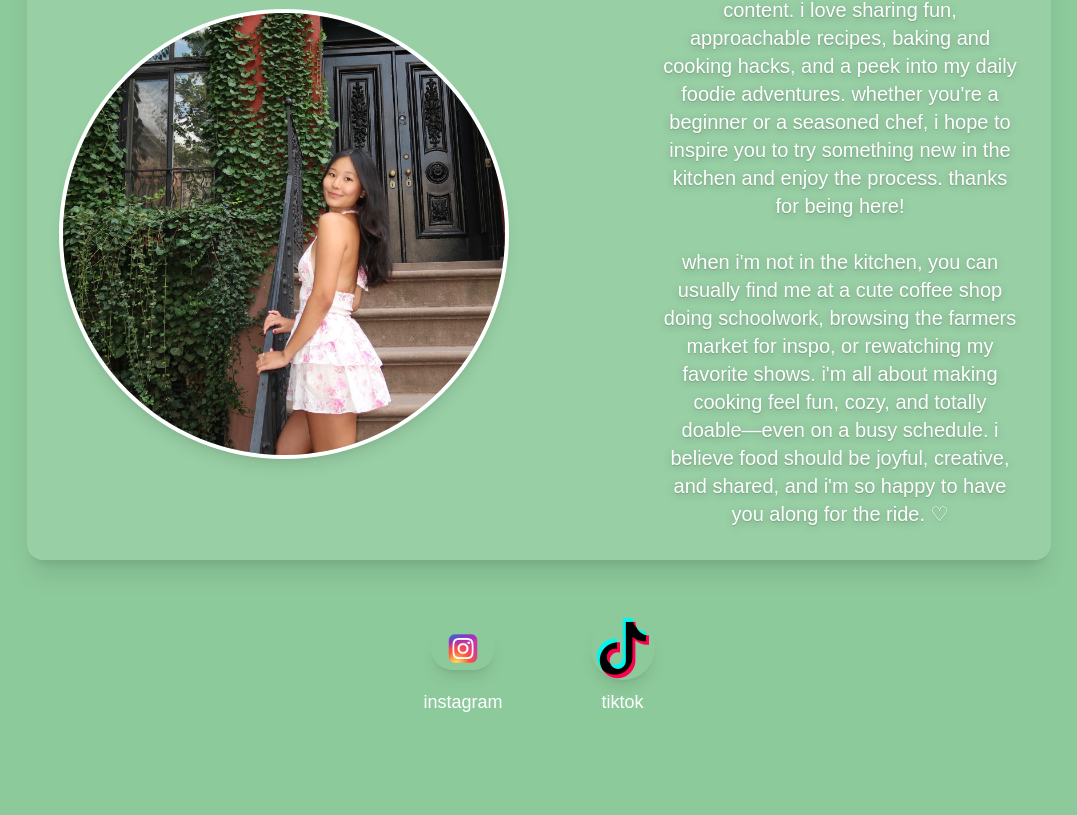
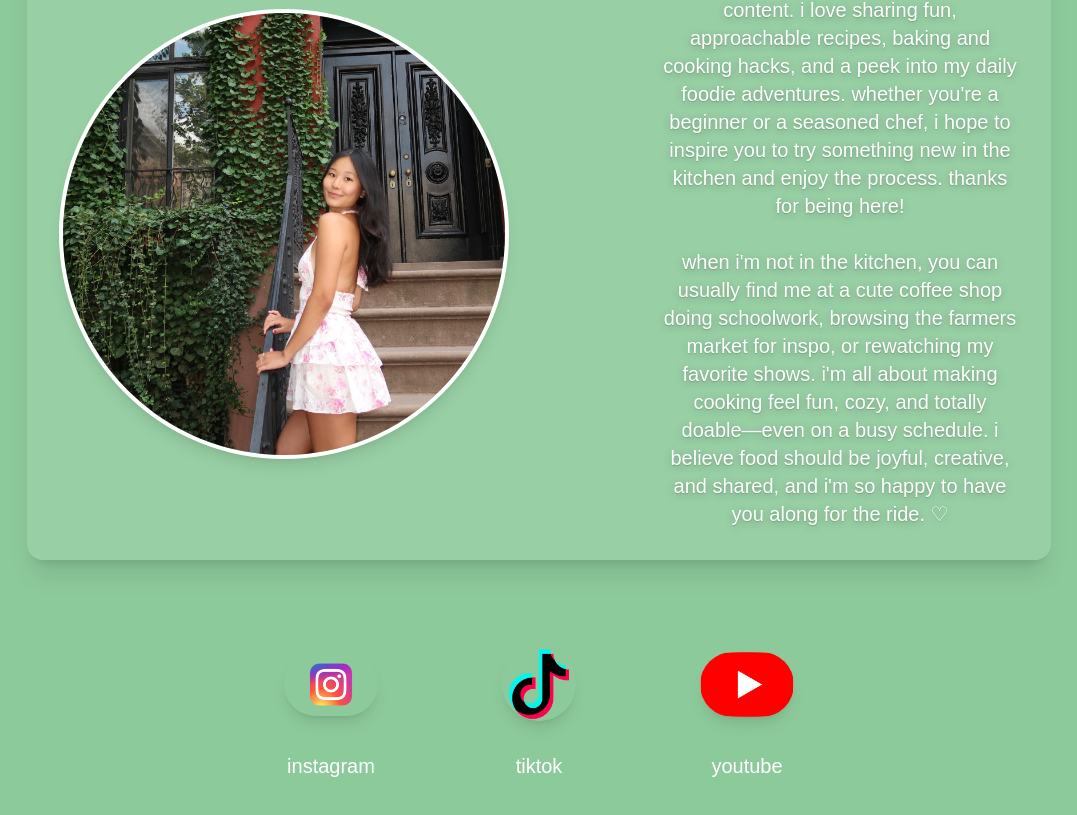
Before and after one commit to adamsolimancs/clarecreated, a Next.js app: page /about in a window 1280 px wide. Shown: the part 277-1092 px from the top of the page, without its empty margins (101-1178 px from the left). Before the commit the page ends 993 px from the top, so only its background shows below. Built offline with nearby package versions, Linux system fonts and the light colour scheme.

Commit message:
email and yt added.

```diff
--- a/app/(overview)/about/page.tsx
+++ b/app/(overview)/about/page.tsx
@@ -1,11 +1,11 @@
 import Image from "next/image";
-import Link from "next/link";
+import MediaBanner from '@/app/ui/MediaBanner';
 
 export default function AboutPage() {
     return (
         <main className="flex flex-col items-center justify-start min-h-screen pt-6 px-4 gap-6 sm:gap-10 mt-0">
-            <h1 className="text-3xl sm:text-4xl font-bold mb-2 text-center drop-shadow-lg">about me</h1>
-            <div className="flex flex-col sm:flex-row items-center bg-white/10 rounded-2xl p-6 sm:p-8 gap-8 sm:gap-20 md:gap-32 lg:gap-38 shadow-xl max-w-full sm:max-w-3xl md:max-w-4xl lg:max-w-5xl w-full">
+            <h1 className="text-4xl sm:text-4xl font-bold mb-2 text-center drop-shadow-lg">about me</h1>
+            <div className="flex flex-col sm:flex-row items-center bg-white/10 rounded-2xl p-16 sm:p-8 gap-8 sm:gap-20 md:gap-32 lg:gap-38 shadow-xl max-w-full sm:max-w-3xl md:max-w-4xl lg:max-w-5xl w-full">
                 <Image
                     src="/clare.jpeg"
                     alt="Clare profile picture"
@@ -22,43 +22,8 @@ export default function AboutPage() {
                     hi! i&apos;m clare, a college student with a passion for making fun recipes and content. i love sharing fun, approachable recipes, baking and cooking hacks, and a peek into my daily foodie adventures. whether you&apos;re a beginner or a seasoned chef, i hope to inspire you to try something new in the kitchen and enjoy the process. thanks for being here! <br></br><br></br> when i'm not in the kitchen, you can usually find me at a cute coffee shop doing schoolwork, browsing the farmers market for inspo, or rewatching my favorite shows. i&apos;m all about making cooking feel fun, cozy, and totally doable—even on a busy schedule. i believe food should be joyful, creative, and shared, and i&apos;m so happy to have you along for the ride. ♡
                 </p>
             </div>
-            <div className="flex flex-row sm:flex-row gap-14 sm:gap-22 mt-4 w-full items-center justify-center">
-                <Link
-                    href="https://www.instagram.com/clarecreated/?hl=en"
-                    target="_blank"
-                    rel="noopener noreferrer"
-                    className="flex flex-col items-center group justify-center"
-                >
-                    <div className="w-16 h-16 flex items-center justify-center">
-                        <Image
-                            src="/instagram.png"
-                            alt="Instagram"
-                            width={84}
-                            height={84}
-                            className="rounded-full shadow-lg group-hover:scale-110 transition-transform duration-200 object-contain"
-                            priority
-                        />
-                    </div>
-                    <span className="mt-2 text-base sm:text-lg font-medium text-center">instagram</span>
-                </Link>
-                <Link
-                    href="https://www.tiktok.com/@claredodo"
-                    target="_blank"
-                    rel="noopener noreferrer"
-                    className="flex flex-col items-center group justify-center"
-                >
-                    <div className="w-16 h-16 flex items-center justify-center">
-                        <Image
-                            src="/tiktok.webp"
-                            alt="TikTok"
-                            width={64}
-                            height={64}
-                            className="rounded-full shadow-lg group-hover:scale-110 transition-transform duration-200 object-contain"
-                            priority
-                        />
-                    </div>
-                    <span className="mt-2 text-base sm:text-lg font-medium text-center">tiktok</span>
-                </Link>
+            <div className="mb-12">
+                <MediaBanner />
             </div>
         </main>
     );
--- a/app/(overview)/page.tsx
+++ b/app/(overview)/page.tsx
@@ -2,6 +2,7 @@
 import Image from "next/image";
 import Link from "next/link";
 import SplitText from '@/app/ui/SplitText.js';
+import MediaBanner from '@/app/ui/MediaBanner';
 
 // Home page component
 export default function Home() {
@@ -28,44 +29,9 @@ export default function Home() {
       <p className="text-lg sm:text-xl text-center max-w-xs sm:max-w-xl drop-shadow-lg">
         hi, i’m clare! i share fun & yummy recipes, baking/cooking hacks, and lifestyle content. follow me on social media for more!
       </p>
-      <div className="flex flex-row sm:flex-row gap-14 sm:gap-22 mt-6 w-full items-center justify-center">
-        <Link
-          href="https://www.instagram.com/clarecreated/?hl=en"
-          target="_blank"
-          rel="noopener noreferrer"
-          className="flex flex-col items-center group"
-        >
-          <div className="w-16 h-16 sm:w-[120px] sm:h-[120px] flex items-center justify-center">
-            <Image
-              src="/instagram.png"
-              alt="Instagram"
-              width={94}
-              height={94}
-              className="rounded-full shadow-lg group-hover:scale-110 transition-transform duration-200 object-contain"
-              priority
-            />
-          </div>
-          <span className="mt-2 text-lg sm:text-xl font-medium">instagram</span>
-        </Link>
-        <Link
-          href="https://www.tiktok.com/@claredodo"
-          target="_blank"
-          rel="noopener noreferrer"
-          className="flex flex-col items-center group"
-        >
-          <div className="w-16 h-16 sm:w-[120px] sm:h-[120px] flex items-center justify-center">
-            <Image
-              src="/tiktok.webp"
-              alt="TikTok"
-              width={74}
-              height={74}
-              className="rounded-full shadow-lg group-hover:scale-110 transition-transform duration-200 object-contain"
-              priority
-            />
-          </div>
-          <span className="mt-2 text-lg sm:text-xl font-medium">tiktok</span>
-        </Link>
-      </div>
+
+     <MediaBanner />
+
       <div className="mt-10 w-full flex justify-center">
         <div className="flex flex-col items-center bg-white/70 dark:bg-black/40 rounded-xl p-6 gap-4 shadow-lg max-w-xs sm:max-w-md w-full">
           <h3 className="text-lg sm:text-xl font-semibold mb-1 text-center">my promotions</h3>
@@ -85,6 +51,7 @@ export default function Home() {
           >
             nugo discount code
           </Link>
+          <h4 className="text-sm sm:text-base font-medium mt-4 mb-1 text-center">business inquiries: itsclarecreated@gmail.com</h4>
         </div>
       </div>
     </main>
--- /dev/null
+++ b/app/ui/MediaBanner.tsx
@@ -0,0 +1,63 @@
+import Link from "next/link";
+import Image from "next/image";
+
+export default function MediaBanner() {
+    return (
+        <div className="flex flex-row sm:flex-row gap-14 sm:gap-22 mt-6 w-full items-center justify-center">
+            <Link
+                href="https://www.instagram.com/clarecreated/?hl=en"
+                target="_blank"
+                rel="noopener noreferrer"
+                className="flex flex-col items-center group"
+            >
+                <div className="w-16 h-16 sm:w-[120px] sm:h-[120px] flex items-center justify-center">
+                    <Image
+                        src="/instagram.png"
+                        alt="Instagram"
+                        width={94}
+                        height={94}
+                        className="rounded-full shadow-lg group-hover:scale-110 transition-transform duration-200 object-contain"
+                        priority
+                    />
+                </div>
+                <span className="mt-2 text-lg sm:text-xl font-medium">instagram</span>
+            </Link>
+            <Link
+                href="https://www.tiktok.com/@claredodo"
+                target="_blank"
+                rel="noopener noreferrer"
+                className="flex flex-col items-center group"
+            >
+                <div className="w-16 h-16 sm:w-[120px] sm:h-[120px] flex items-center justify-center">
+                    <Image
+                        src="/tiktok.webp"
+                        alt="TikTok"
+                        width={74}
+                        height={74}
+                        className="rounded-full shadow-lg group-hover:scale-110 transition-transform duration-200 object-contain"
+                        priority
+                    />
+                </div>
+                <span className="mt-2 text-lg sm:text-xl font-medium">tiktok</span>
+            </Link>
+            <Link
+                href="https://www.youtube.com/@clarecreated"
+                target="_blank"
+                rel="noopener noreferrer"
+                className="flex flex-col items-center group"
+            >
+                <div className="w-16 h-16 sm:w-[120px] sm:h-[120px] flex items-center justify-center">
+                    <Image
+                        src="/Youtube_logo.png"
+                        alt="YouTube"
+                        width={94}
+                        height={94}
+                        className="rounded-full shadow-lg group-hover:scale-110 transition-transform duration-200 object-contain"
+                        priority
+                    />
+                </div>
+                <span className="mt-2 text-lg sm:text-xl font-medium">youtube</span>
+            </Link>
+        </div>
+    );
+}
```
Also changed, not shown: public/Youtube_logo.png (added).
